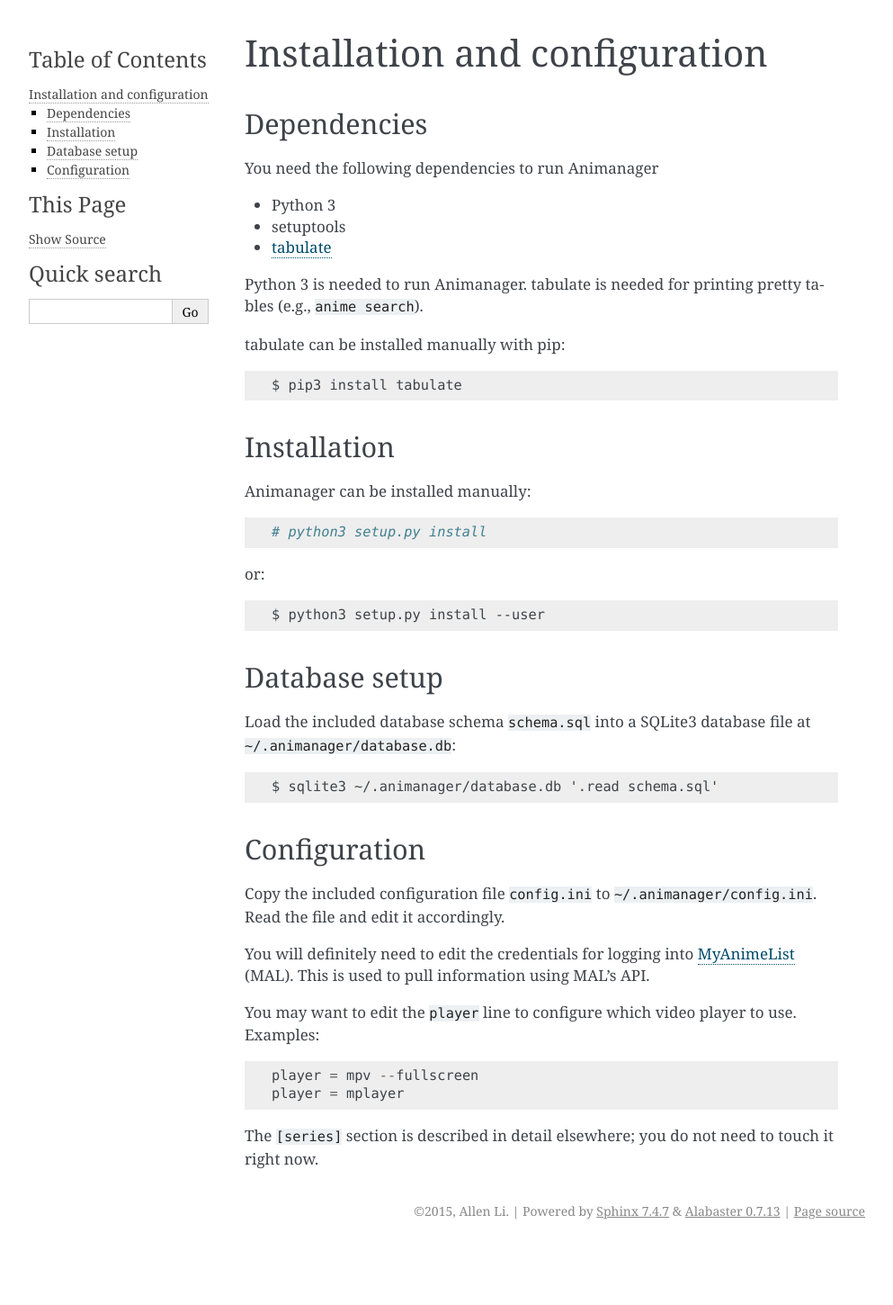
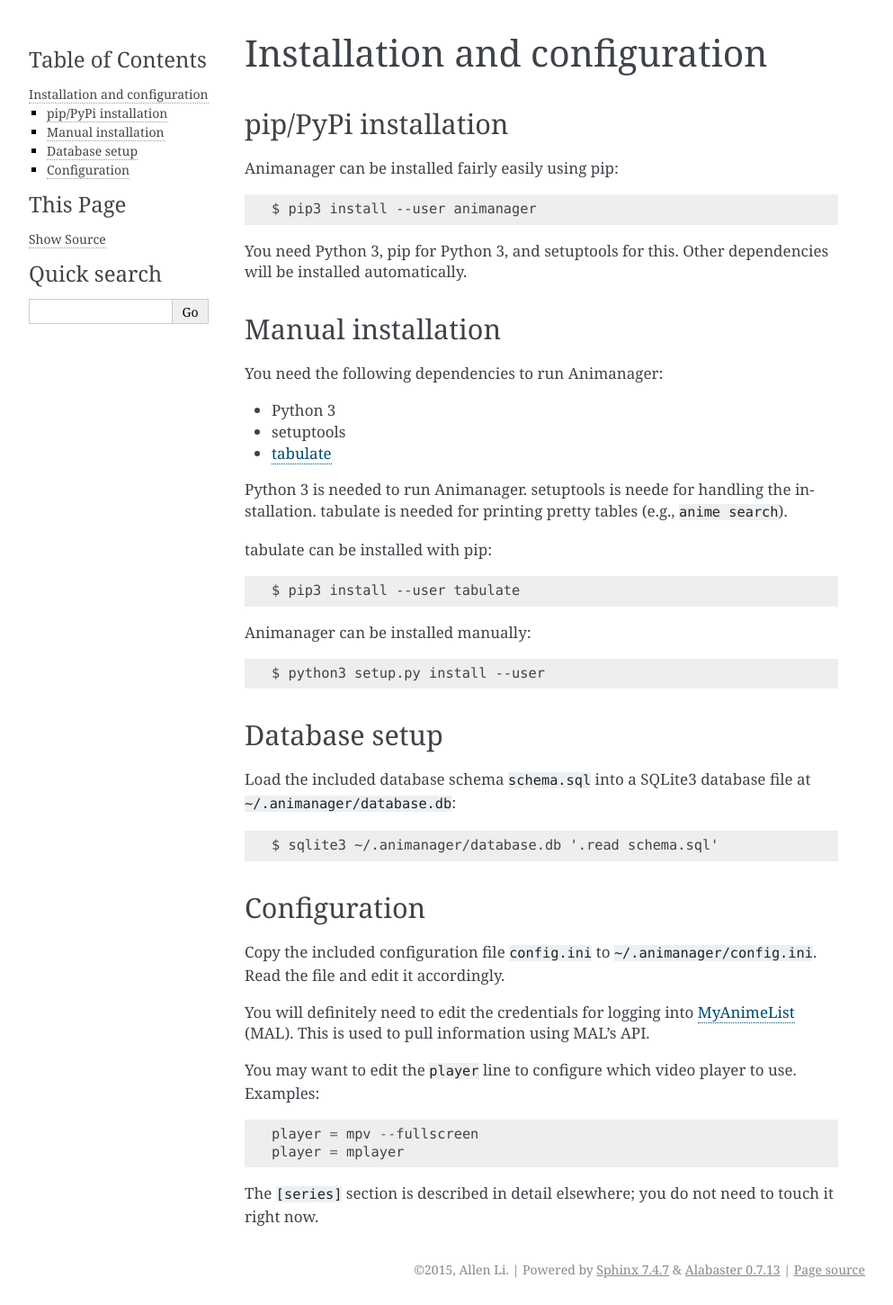
Before and after one commit to darkfeline/animanager, a Sphinx documentation site: the page built from doc/install.rst, in a window 1280 px wide. Shown: the whole page at 90% size, without its empty margins (148-1141 px from the left). Built offline with Sphinx 7.4.7, drawn with Linux system fonts in a browser that asks for light colours; pages that are not in the unit, such as notebooks, are missing from menus; before the commit the page ends 1385 px from its top, so only the background shows below that.

Commit message:
Update install info

```diff
--- a/doc/install.rst
+++ b/doc/install.rst
@@ -1,10 +1,20 @@
 Installation and configuration
 ==============================
 
-Dependencies
-------------
+pip/PyPi installation
+---------------------
 
-You need the following dependencies to run Animanager
+Animanager can be installed fairly easily using pip::
+
+  $ pip3 install --user animanager
+
+You need Python 3, pip for Python 3, and setuptools for this.  Other
+dependencies will be installed automatically.
+
+Manual installation
+-------------------
+
+You need the following dependencies to run Animanager:
 
 - Python 3
 - setuptools
@@ -12,24 +22,17 @@ You need the following dependencies to run Animanager
 
 .. _tabulate: https://pypi.python.org/pypi/tabulate
 
-Python 3 is needed to run Animanager.  tabulate is needed for printing pretty
-tables (e.g., ``anime search``).
+Python 3 is needed to run Animanager.  setuptools is neede for handling the
+installation.  tabulate is needed for printing pretty tables (e.g., ``anime
+search``).
 
-tabulate can be installed manually with pip::
+tabulate can be installed with pip::
 
-  $ pip3 install tabulate
-
-Installation
-------------
+  $ pip3 install --user tabulate
 
 Animanager can be installed manually::
 
-  # python3 setup.py install
-
-or::
-
   $ python3 setup.py install --user
-
 
 Database setup
 --------------
```
